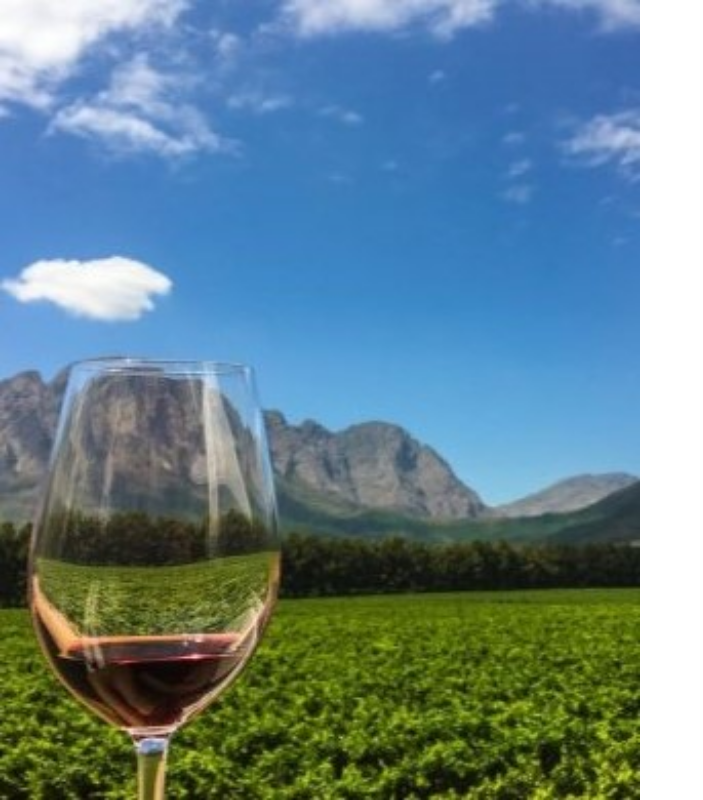
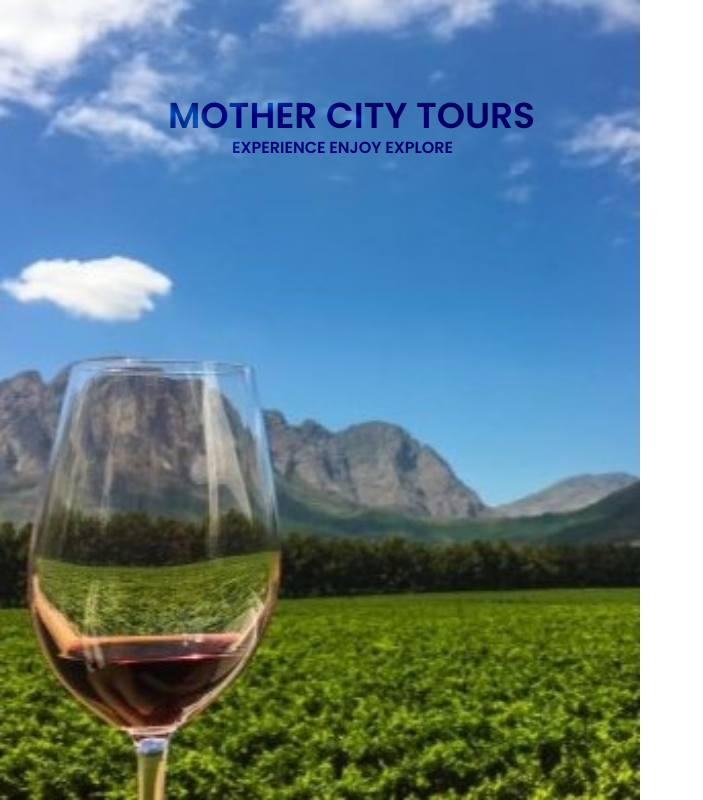
Before and after one commit to SimaPeter96/TravelLogWebsite, a React (Vite) app: page /signUp in a window 1280 px wide. Shown: the whole page, without its empty margins (0-703 px from the left). Built offline with nearby package versions, Linux system fonts and the light colour scheme.

Commit message:
modified signup page

```diff
--- a/src/Components/SignUp.jsx
+++ b/src/Components/SignUp.jsx
@@ -7,6 +7,16 @@
       <div className='w-1/2 relative'>
       <img src={ImgBg} alt="WineImg" className="w-full h-full object-cover" />
       </div>
+      <div className='absolute top-2 left-0 right-0 text-left mt-10 ml-10'>
+        <div className='SignUpHeading py-12'>
+          <span className='text-4xl font-bold mt-32 ml-32 text-blue mix-blend-overlay font-poppins'>
+            MOTHER CITY TOURS
+          </span>
+          <div className='slogan ps-48'>
+          <h2 className='text-md font-bold  text-blue mix-blend-overlay font-poppins'>EXPERIENCE ENJOY EXPLORE</h2>
+          </div>
+        </div>
+      </div>
 
 
     </div>
```
